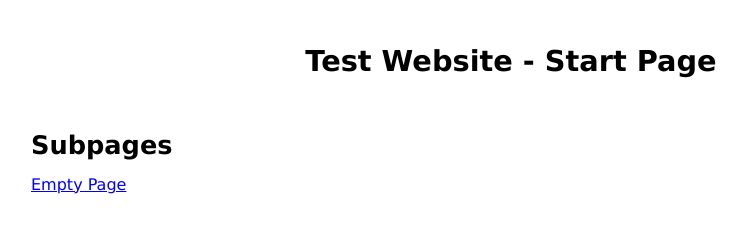
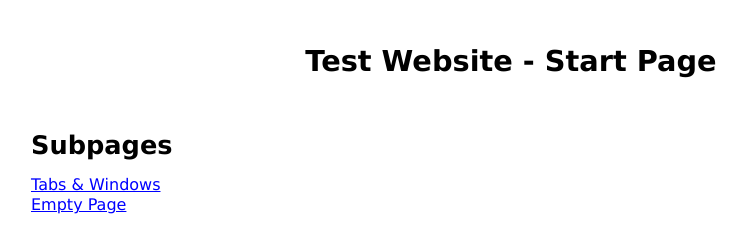
Before and after one commit to ki-re-ru/Test_Website, a plain HTML site: page index.html in a window 1280 px wide. Shown: the whole page, without its empty margins (129-876 px from the left). Drawn offline with Linux system fonts and the light colour scheme.

Commit message:
activate more parts for testing

```diff
--- a/index.html
+++ b/index.html
@@ -63,10 +63,10 @@
 <!--      Attribute Combinations-->
 <!--    </a>-->
 <!--    <br>-->
-<!--    <a href="tabs_windows.html">-->
-<!--      Tabs & Windows-->
-<!--    </a>-->
-<!--    <br>-->
+    <a href="tabs_windows.html">
+      Tabs & Windows
+    </a>
+    <br>
     <a href="empty.html">
       Empty Page
     </a>
```
